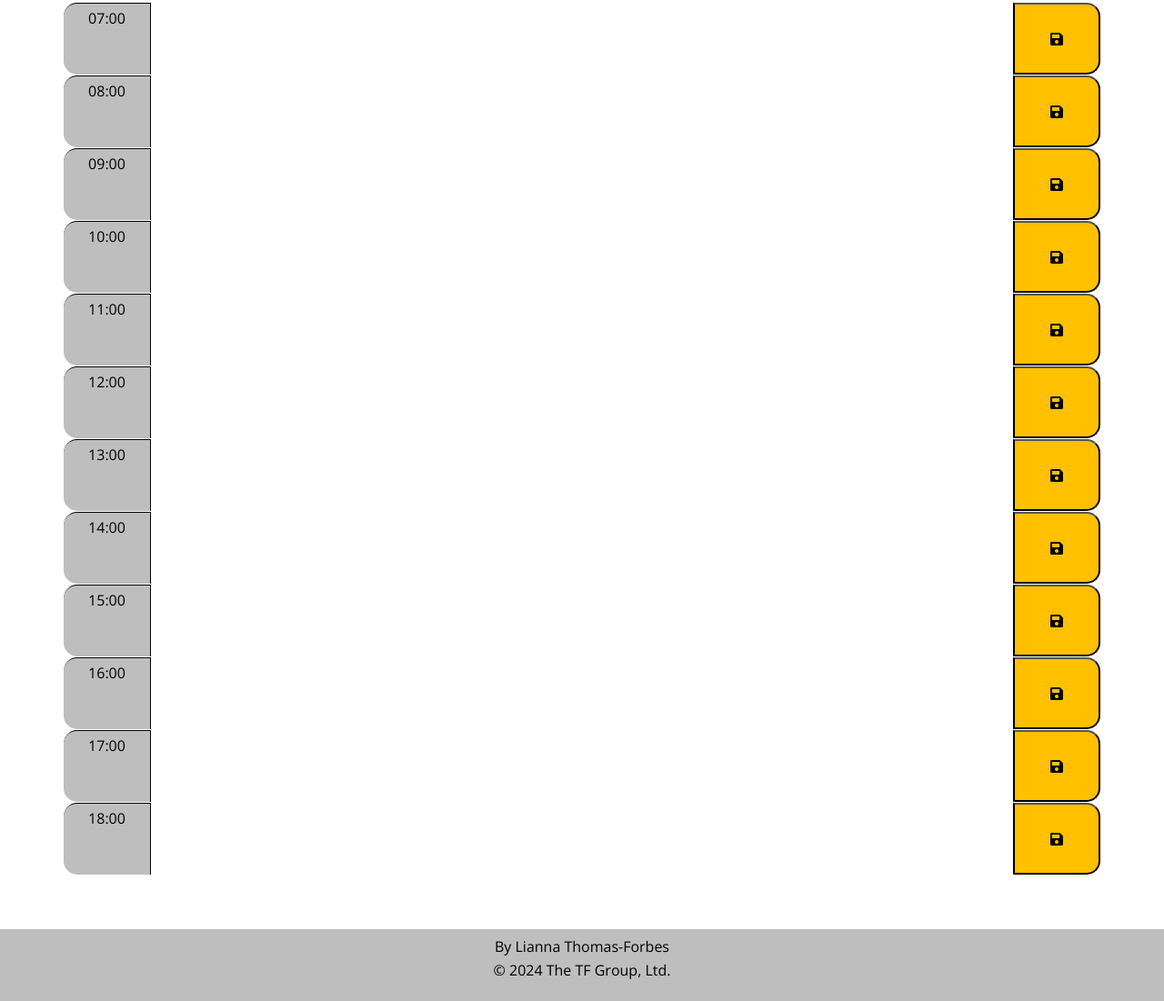
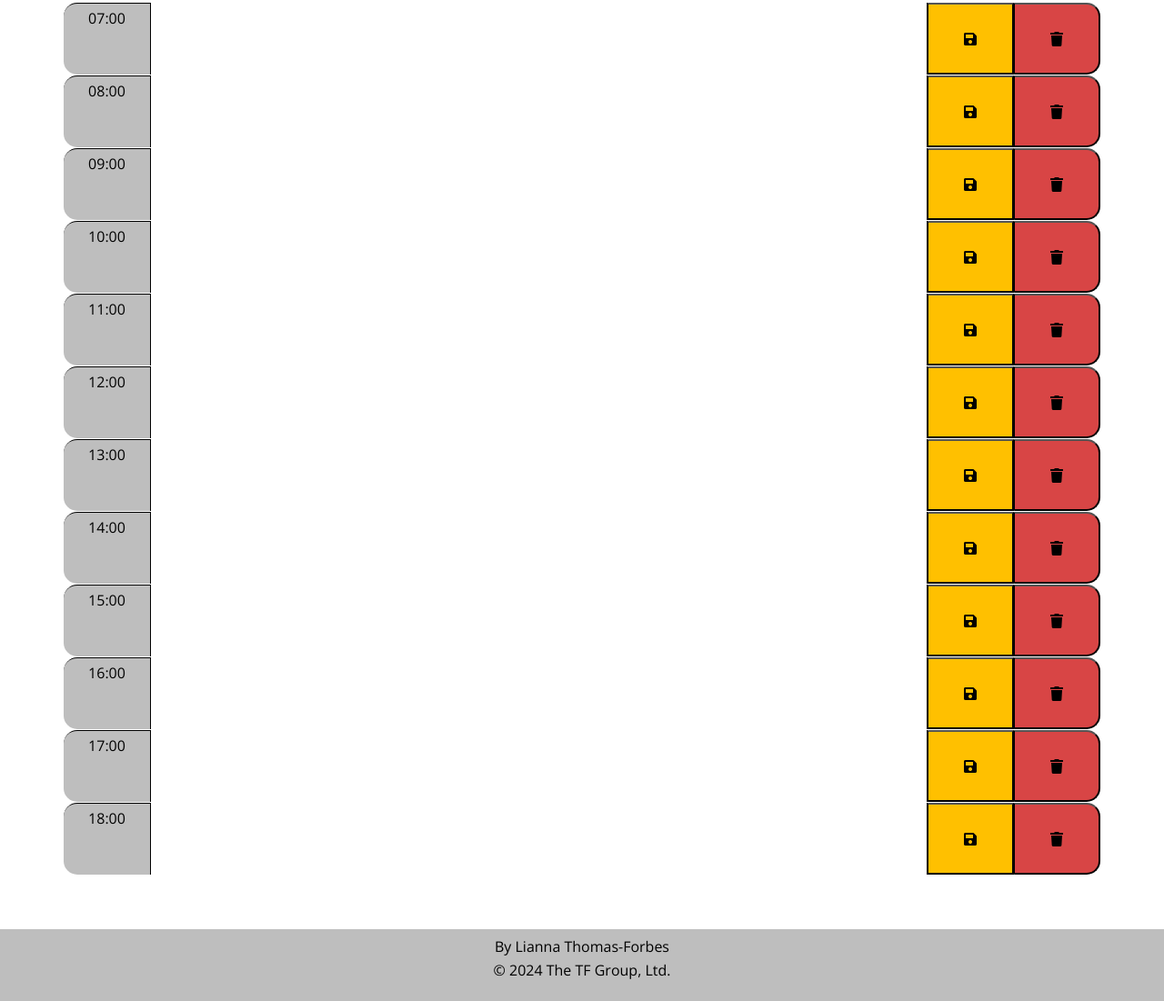
Before and after one commit to Lianna87/Lianna-Calendar-App, a plain HTML site: page index.html in a window 1280 px wide. Shown: the part 328-1429 px from the top of the page at 91% size. Drawn offline with nearby package versions, Linux system fonts and the light colour scheme.

Commit message:
added delete buttons

```diff
--- a/assets/css/style.css
+++ b/assets/css/style.css
@@ -76,9 +76,15 @@ textarea {
 
 .saveBtn {
   border-left: 1px solid black;
+  background-color: #ffc000;
+  color: black;
+}
+
+.deleteBtn {
+  border-left: 1px solid black;
   border-top-right-radius: 15px;
   border-bottom-right-radius: 15px;
-  background-color: #ffc000;
+  background-color: rgb(216, 69, 69);
   color: black;
 }
 
--- a/index.html
+++ b/index.html
@@ -39,74 +39,86 @@
     <!-- 7AM -->
     <div class="row time-block" id="7">
       <div class="col-1 hour pt-2">07:00</div>
-      <textarea class="col-10 plan"></textarea>
+      <textarea class="col-9 plan"></textarea>
       <button class="col-1 saveBtn"><i class="fas fa-save"></i></button>
+      <button class="col-1 deleteBtn"><i class="fas fa-trash"></i></button>
     </div>
     <!-- 8AM -->
     <div class="row time-block" id="8">
       <div class="col-1 hour pt-2">08:00</div>
-      <textarea class="col-10 plan"></textarea>
+      <textarea class="col-9 plan"></textarea>
       <button class="col-1 saveBtn"><i class="fas fa-save"></i></button>
+      <button class="col-1 deleteBtn"><i class="fas fa-trash"></i></button>
     </div>
     <!-- 9AM -->
     <div class="row time-block" id="9">
       <div class="col-1 hour pt-2">09:00</div>
-      <textarea class="col-10 plan"></textarea>
+      <textarea class="col-9 plan"></textarea>
       <button class="col-1 saveBtn"><i class="fas fa-save"></i></button>
+      <button class="col-1 deleteBtn"><i class="fas fa-trash"></i></button>
     </div>
     <!-- 10AM -->
     <div class="row time-block" id="10">
       <div class="col-1 hour pt-2">10:00</div>
-      <textarea class="col-10 plan"></textarea>
+      <textarea class="col-9 plan"></textarea>
       <button class="col-1 saveBtn"><i class="fas fa-save"></i></button>
+      <button class="col-1 deleteBtn"><i class="fas fa-trash"></i></button>
     </div>
     <!-- 11AM -->
     <div class="row time-block" id="11">
       <div class="col-1 hour pt-2">11:00</div>
-      <textarea class="col-10 plan"></textarea>
+      <textarea class="col-9 plan"></textarea>
       <button class="col-1 saveBtn"><i class="fas fa-save"></i></button>
+      <button class="col-1 deleteBtn"><i class="fas fa-trash"></i></button>
     </div>
     <!-- 12PM -->
     <div class="row time-block" id="12">
       <div class="col-1 hour pt-2">12:00</div>
-      <textarea class="col-10 plan"></textarea>
+      <textarea class="col-9 plan"></textarea>
       <button class="col-1 saveBtn"><i class="fas fa-save"></i></button>
+      <button class="col-1 deleteBtn"><i class="fas fa-trash"></i></button>
     </div>
     <!-- 1PM -->
     <div class="row time-block" id="13">
       <div class="col-1 hour pt-2">13:00</div>
-      <textarea class="col-10 plan"></textarea>
+      <textarea class="col-9 plan"></textarea>
       <button class="col-1 saveBtn"><i class="fas fa-save"></i></button>
+      <button class="col-1 deleteBtn"><i class="fas fa-trash"></i></button>
     </div>
     <!-- 2PM -->
     <div class="row time-block" id="14">
       <div class="col-1 hour pt-2">14:00</div>
-      <textarea class="col-10 plan"></textarea>
+      <textarea class="col-9 plan"></textarea>
       <button class="col-1 saveBtn"><i class="fas fa-save"></i></button>
+      <button class="col-1 deleteBtn"><i class="fas fa-trash"></i></button>
     </div>
     <!-- 3PM -->
     <div class="row time-block" id="15">
       <div class="col-1 hour pt-2">15:00</div>
-      <textarea class="col-10 plan"></textarea>
+      <textarea class="col-9 plan"></textarea>
       <button class="col-1 saveBtn"><i class="fas fa-save"></i></button>
+      <button class="col-1 deleteBtn"><i class="fas fa-trash"></i></button>
     </div>
     <!-- 4PM -->
     <div class="row time-block" id="16">
       <div class="col-1 hour pt-2">16:00</div>
-      <textarea class="col-10 plan"></textarea>
+      <textarea class="col-9 plan"></textarea>
       <button class="col-1 saveBtn"><i class="fas fa-save"></i></button>
+      <button class="col-1 deleteBtn"><i class="fas fa-trash"></i></button>
     </div>
     <!-- 5PM -->
     <div class="row time-block" id="17">
       <div class="col-1 hour pt-2">17:00</div>
-      <textarea class="col-10 plan"></textarea>
+      <textarea class="col-9 plan"></textarea>
       <button class="col-1 saveBtn"><i class="fas fa-save"></i></button>
+      <button class="col-1 deleteBtn"><i class="fas fa-trash"></i></button>
     </div>
     <!-- 6PM -->
     <div class="row time-block" id="18">
       <div class="col-1 hour pt-2">18:00</div>
-      <textarea class="col-10 plan"></textarea>
+      <textarea class="col-9 plan"></textarea>
       <button class="col-1 saveBtn"><i class="fas fa-save"></i></button>
+      <button class="col-1 deleteBtn"><i class="fas fa-trash"></i></button>
     </div>
 
   </div>
```
